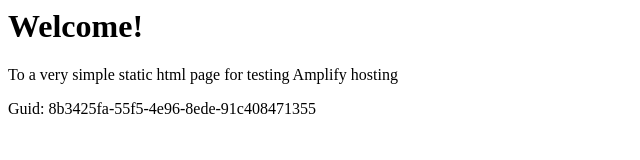
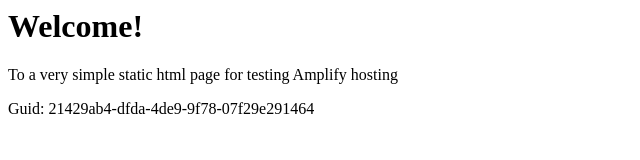
Before and after one commit to aws-aemilia-syd/Github-PR-Commit-Integration-Test-DoNotTouch-Gith-BKMSSQOA-v1-preprod-ap-southeast-2, a website: page src/index.html in a window 1280 px wide. Shown: the full height of the page, 0-640 px from the left. Drawn offline with Linux system fonts and the light colour scheme.

Commit message:
commit from integ tests

```diff
--- a/src/index.html
+++ b/src/index.html
@@ -12,6 +12,6 @@
 <body>
     <h1>Welcome!</h1>
     <p>To a very simple static html page for testing Amplify hosting</p>
-    <p>Guid: 8b3425fa-55f5-4e96-8ede-91c408471355</p></body>
+    <p>Guid: 21429ab4-dfda-4de9-9f78-07f29e291464</p></body>
 
 </html>
```
